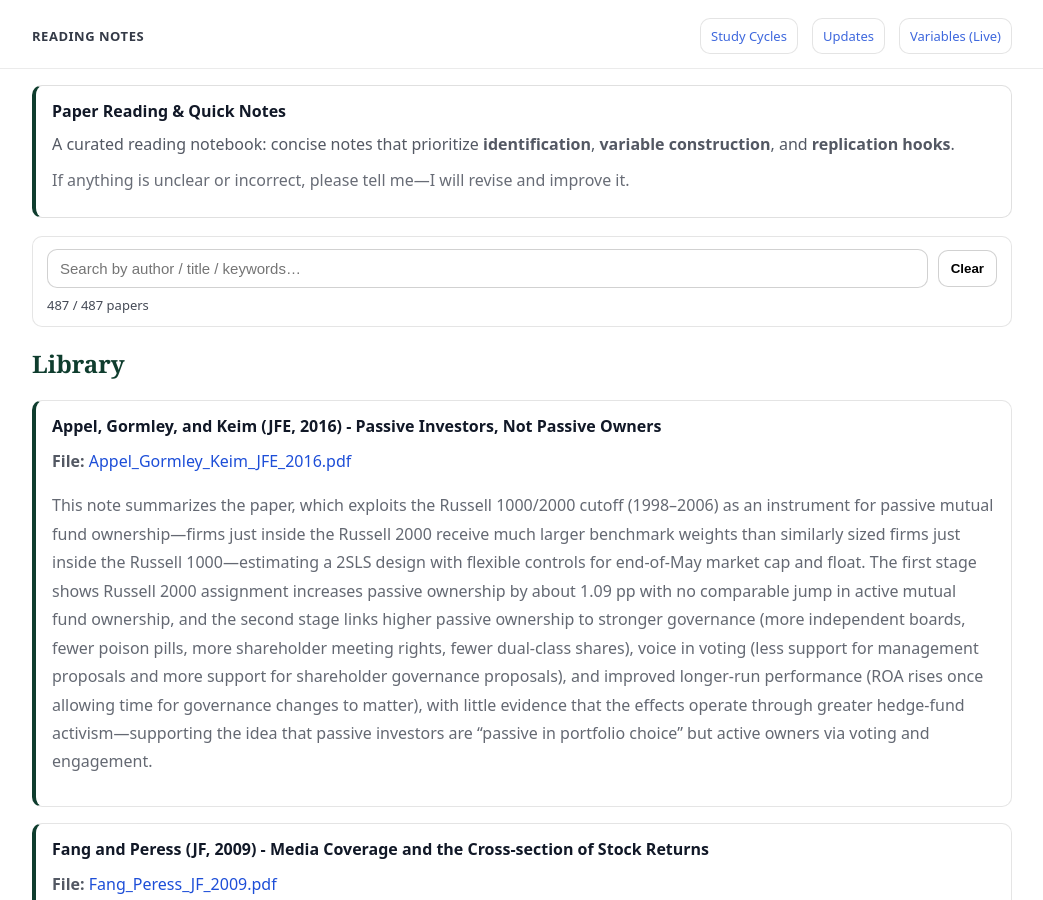
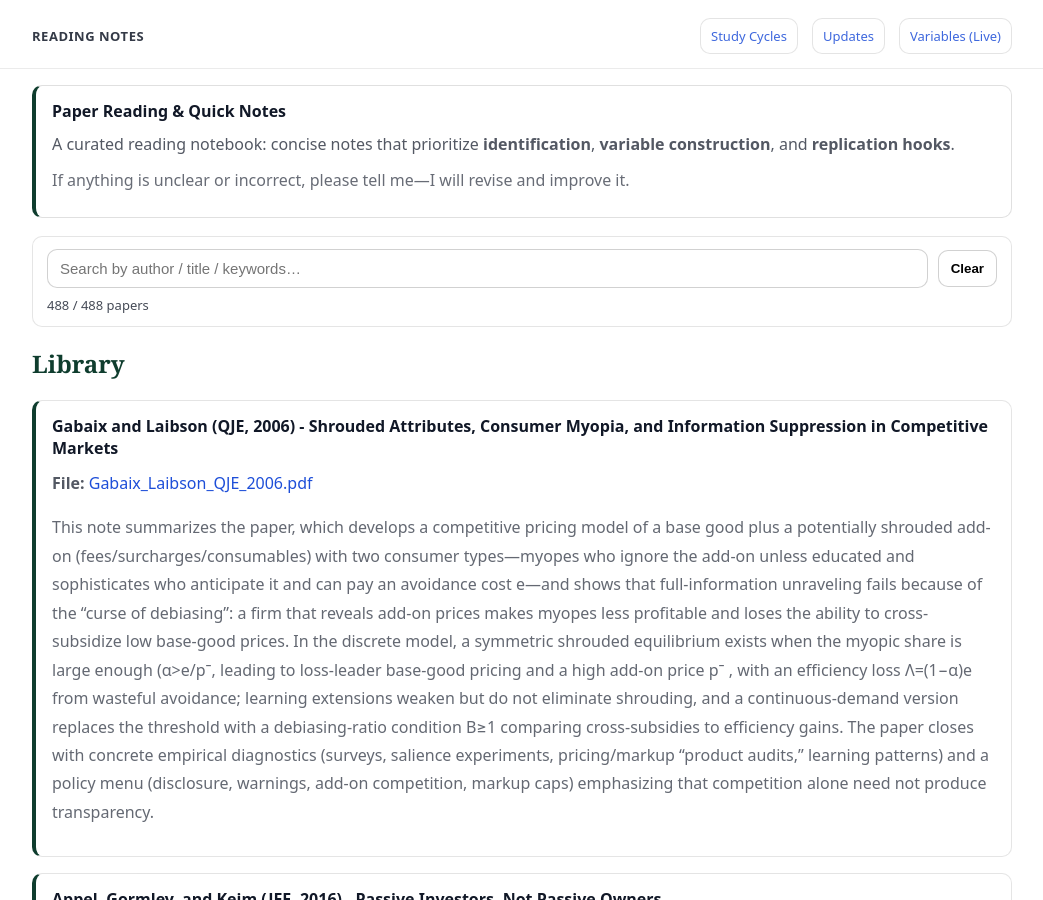
Before and after one commit to yaxinzn/study-archive, a Jekyll site: the page built from reading/index.md, in a window 1280 px wide and 900 px high. Shown: the whole window, without its empty margins (118-1161 px from the left). Built offline with Jekyll 4.4.1, drawn with Linux system fonts in a browser that asks for light colours.

Commit message:
Reading: add/update Gabaix_Laibson_QJE_2006.pdf

```diff
--- a/_data/reading.yml
+++ b/_data/reading.yml
@@ -1,3 +1,7 @@
+- title: "Gabaix and Laibson (QJE, 2006) - Shrouded Attributes, Consumer Myopia, and Information Suppression in Competitive Markets"
+  file: "Gabaix_Laibson_QJE_2006.pdf"
+  desc: "This note summarizes the paper, which develops a competitive pricing model of a base good plus a potentially shrouded add-on (fees/surcharges/consumables) with two consumer types—myopes who ignore the add-on unless educated and sophisticates who anticipate it and can pay an avoidance cost e—and shows that full-information unraveling fails because of the “curse of debiasing”: a firm that reveals add-on prices makes myopes less profitable and loses the ability to cross-subsidize low base-good prices. In the discrete model, a symmetric shrouded equilibrium exists when the myopic share is large enough (α>e/pˉ, leading to loss-leader base-good pricing and a high add-on price pˉ , with an efficiency loss Λ=(1−α)e from wasteful avoidance; learning extensions weaken but do not eliminate shrouding, and a continuous-demand version replaces the threshold with a debiasing-ratio condition B≥1 comparing cross-subsidies to efficiency gains. The paper closes with concrete empirical diagnostics (surveys, salience experiments, pricing/markup “product audits,” learning patterns) and a policy menu (disclosure, warnings, add-on competition, markup caps) emphasizing that competition alone need not produce transparency."
+
 - title: "Appel, Gormley, and Keim (JFE, 2016) - Passive Investors, Not Passive Owners"
   file: "Appel_Gormley_Keim_JFE_2016.pdf"
   desc: "This note summarizes the paper, which exploits the Russell 1000/2000 cutoff (1998–2006) as an instrument for passive mutual fund ownership—firms just inside the Russell 2000 receive much larger benchmark weights than similarly sized firms just inside the Russell 1000—estimating a 2SLS design with flexible controls for end-of-May market cap and float. The first stage shows Russell 2000 assignment increases passive ownership by about 1.09 pp with no comparable jump in active mutual fund ownership, and the second stage links higher passive ownership to stronger governance (more independent boards, fewer poison pills, more shareholder meeting rights, fewer dual-class shares), voice in voting (less support for management proposals and more support for shareholder governance proposals), and improved longer-run performance (ROA rises once allowing time for governance changes to matter), with little evidence that the effects operate through greater hedge-fund activism—supporting the idea that passive investors are “passive in portfolio choice” but active owners via voting and engagement."
```
Also changed, not shown: 1 other file.
